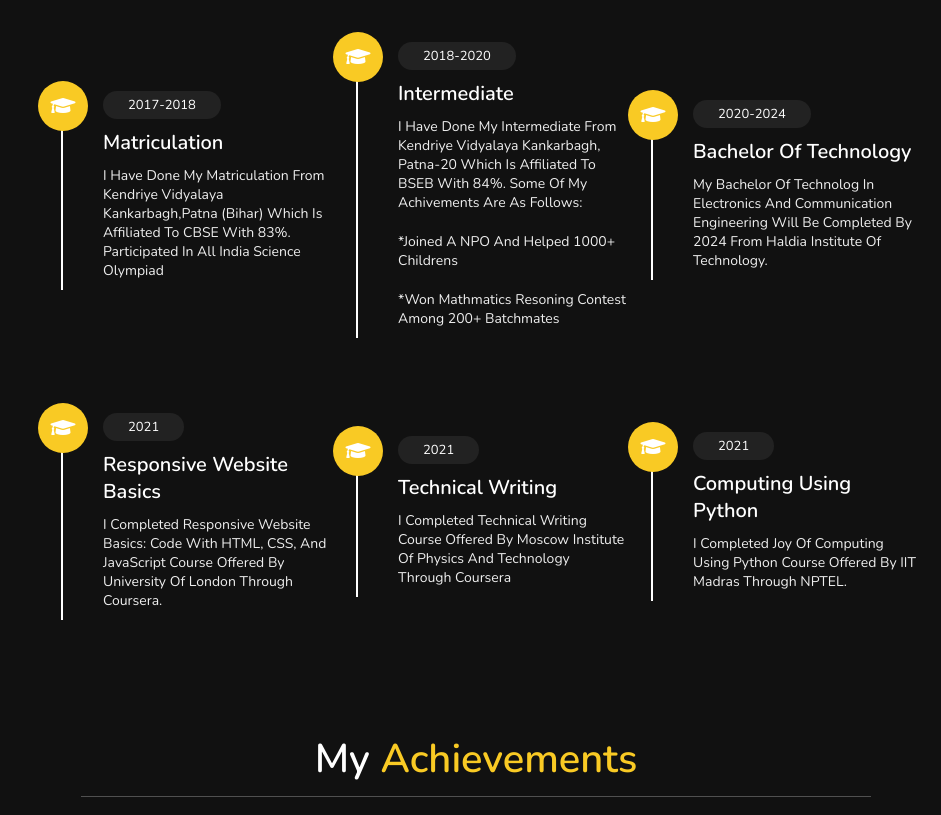
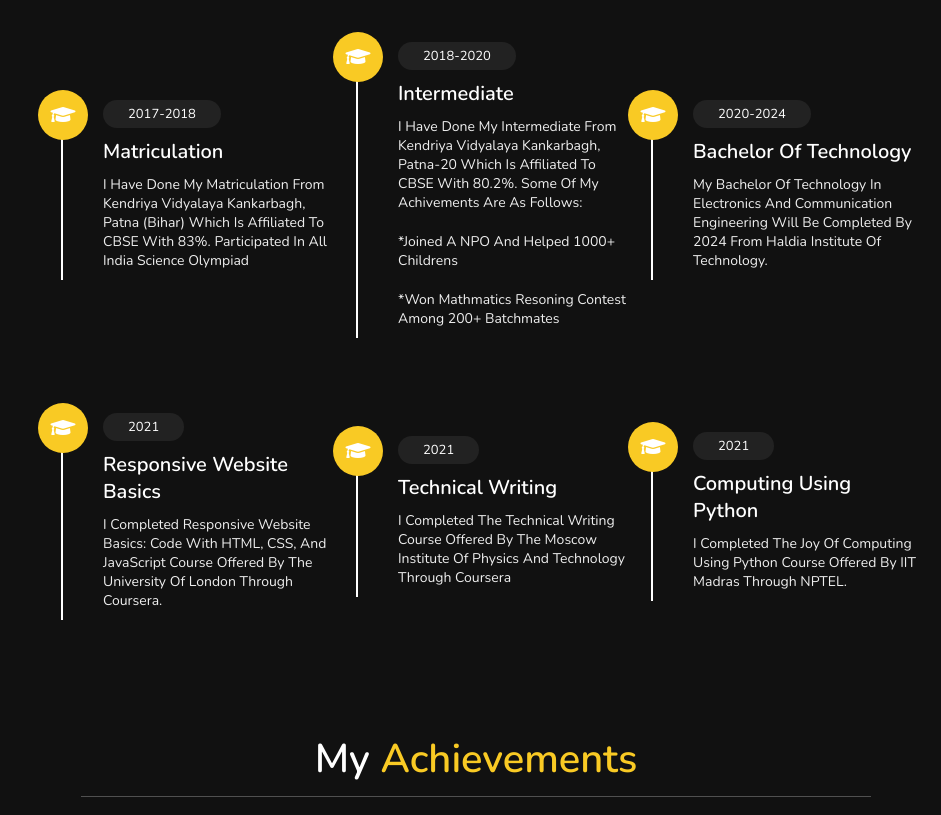
Before and after one commit to prachiii257/MyPortfolio, a plain HTML site: page Index.html in a window 1280 px wide. Shown: the part 1688-2503 px from the top of the page, without its empty margins (339-1280 px from the left). Drawn offline with nearby package versions, Linux system fonts and the light colour scheme.

Commit message:
Index.html

```diff
--- a/Index.html
+++ b/Index.html
@@ -116,15 +116,15 @@
         <i class="fas fa-graduation-cap"></i>
         <span>2017-2018</span>
         <h3>Matriculation</h3>
-        <p>I have done my matriculation from Kendriye Vidyalaya Kankarbagh,Patna (Bihar) which is affiliated to CBSE with 83%.
-        participated in all india science olympiad </p>
+        <p>I have done my matriculation from Kendriya Vidyalaya Kankarbagh, Patna (Bihar) which is affiliated to CBSE with 83%.
+        participated in all India Science Olympiad </p>
     </div>
 
     <div class="box">
         <i class="fas fa-graduation-cap"></i>
         <span>2018-2020</span>
         <h3>intermediate</h3>
-        <p> I have done my intermediate from Kendriye Vidyalaya Kankarbagh, Patna-20 which is affiliated to BSEB  with 84%.
+        <p> I have done my intermediate from Kendriya Vidyalaya Kankarbagh, Patna-20 which is affiliated to CBSE with 80.2%.
         some of my achivements are as follows:<p>*joined a NPO and helped 1000+ Childrens</p>
       <p> *Won Mathmatics resoning Contest among 200+ batchmates  </p>
     </div>
@@ -134,7 +134,7 @@
         <span>2020-2024</span>
         <h3>Bachelor of Technology</h3>
         <p>
-            My Bachelor of Technolog in Electronics and Communication Engineering will be
+            My Bachelor of Technology in Electronics and Communication Engineering will be
             completed by 2024 from Haldia Institute of Technology.</p>
     </div>
 
@@ -142,21 +142,21 @@
         <i class="fas fa-graduation-cap"></i>
         <span>2021</span>
         <h3>Responsive Website Basics</h3>
-        <p> I completed Responsive Website Basics: Code with HTML, CSS, and JavaScript course offered by University of London through Coursera.</p>
+        <p> I completed Responsive Website Basics: Code with HTML, CSS, and JavaScript course offered by the University of London through Coursera.</p>
     </div>
 
     <div class="box">
         <i class="fas fa-graduation-cap"></i>
         <span>2021</span>
         <h3>Technical Writing</h3>
-        <p>I completed Technical Writing course offered by Moscow Institute of Physics and Technology through Coursera</p>
+        <p>I completed the Technical Writing course offered by the Moscow Institute of Physics and Technology through Coursera</p>
     </div>
 
     <div class="box">
         <i class="fas fa-graduation-cap"></i>
         <span>2021</span>
         <h3>Computing Using Python</h3>
-        <p>I completed Joy Of Computing Using Python course offered by IIT Madras through NPTEL.</p>
+        <p>I completed the Joy Of Computing Using Python course offered by IIT Madras through NPTEL.</p>
     </div>
 
 </div>
```
